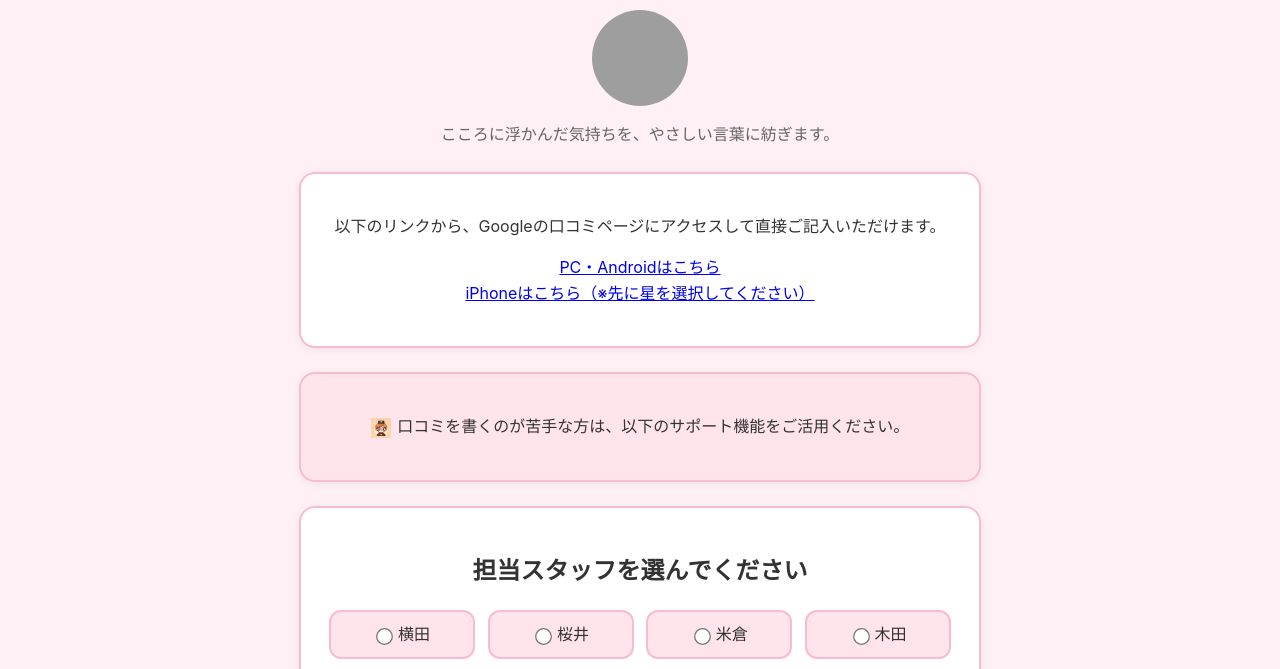
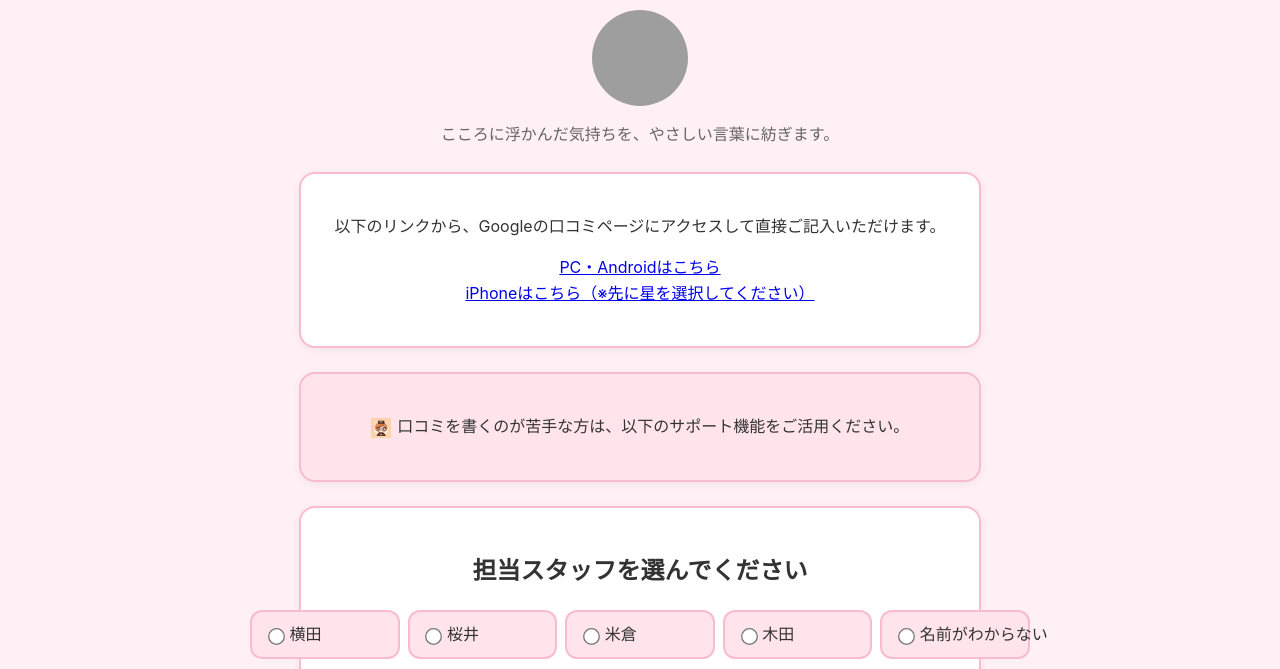
Before and after one commit to ichitoku-tools/review-assistant, a plain HTML site: page review_female.html in a window 1280 px wide. Shown: the part 97-766 px from the top of the page. Drawn offline with Linux system fonts and the light colour scheme; grey boxes are pictures that could not be loaded.

Commit message:
Update review_female.html

```diff
--- a/review_female.html
+++ b/review_female.html
@@ -81,12 +81,12 @@
       background: var(--light-bg);
       border: 2px solid var(--border-color);
       border-radius: 12px;
-      padding: 0.6em 1em;
+      padding: 0.6em 0.8em;
       font-size: 1rem;
       display: flex;
       align-items: center;
-      justify-content: center;
-      min-width: 110px;
+      justify-content: flex-start;
+      min-width: 120px;
       white-space: nowrap;
     }
     .checkbox-item input {
@@ -147,10 +147,9 @@
     .staff-options {
       display: flex;
       flex-wrap: nowrap;
-      gap: 0.8em;
+      gap: 0.5em;
       justify-content: center;
       margin-top: 1em;
-      flex-wrap: wrap;
     }
   </style>
 </head>
```
